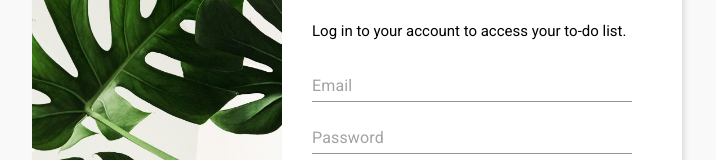
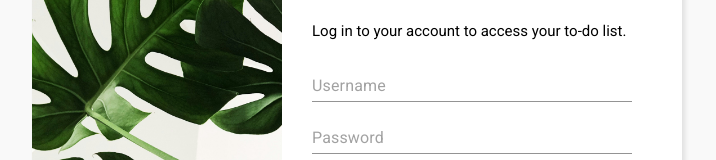
Before and after one commit to evangelenesiyin/to-do-list, a React (Vite) app: page /todo in a window 1280 px wide. Shown: the part 234-394 px from the top of the page, without its empty margins (283-999 px from the left). Built offline with nearby package versions, Linux system fonts and the light colour scheme.

Commit message:
feat: add login functionality

```diff
--- a/src/components/LoginForm.jsx
+++ b/src/components/LoginForm.jsx
@@ -1,12 +1,14 @@
 import { useState } from 'react';
 import { useNavigate } from "react-router-dom";
+import { loginService } from "../utils/users-service";
 import FormControl from '@mui/material/FormControl';
 import Input from '@mui/material/Input';
 import Button from '@mui/material/Button';
+import { showToast } from './Toast';
 
-export default function LoginForm({ toggleForm }) {
+export default function LoginForm({ toggleForm, setStatus, user, setUser }) {
     const [credentials, setCredentials] = useState({
-        email: "",
+        username: "",
         password: ""
     });
 
@@ -20,9 +22,20 @@ export default function LoginForm({ toggleForm }) {
     };
 
     const handleSubmit = async (e) => {
-        e.preventDefault();
-        navigate("/todo");
+    e.preventDefault();
+    try {
+        const user = await loginService(credentials);
+        if (user !== null && user !== undefined) {
+            setUser(user);
+            navigate("/home");
+        }
+    } catch (err) {
+        setStatus("error");
+        showToast("error", "Unsuccessful login attempt.")
+    } finally {
+        setStatus(null);
     }
+  }
 
     return (
         <div className="landing-page">
@@ -39,10 +52,10 @@ export default function LoginForm({ toggleForm }) {
                 <form onSubmit={handleSubmit}>
                 <FormControl required >
                     <Input
-                    name="email"
-                    value={credentials.email}
+                    name="username"
+                    value={credentials.username}
                     onChange={handleChange}
-                    placeholder="Email"
+                    placeholder="Username"
                     autoComplete="off"
                     style={{ width: 320 }}
                     />
```
